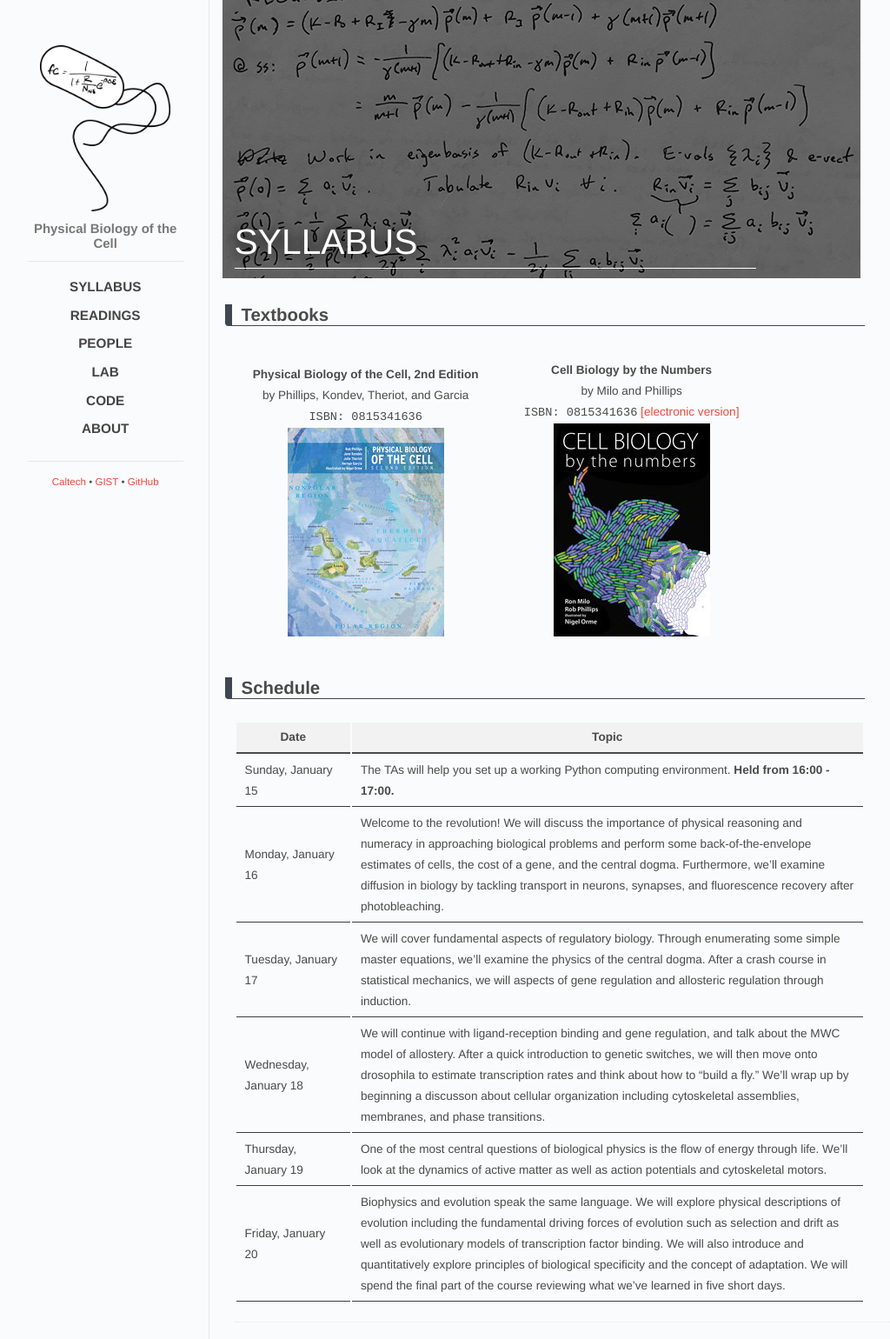
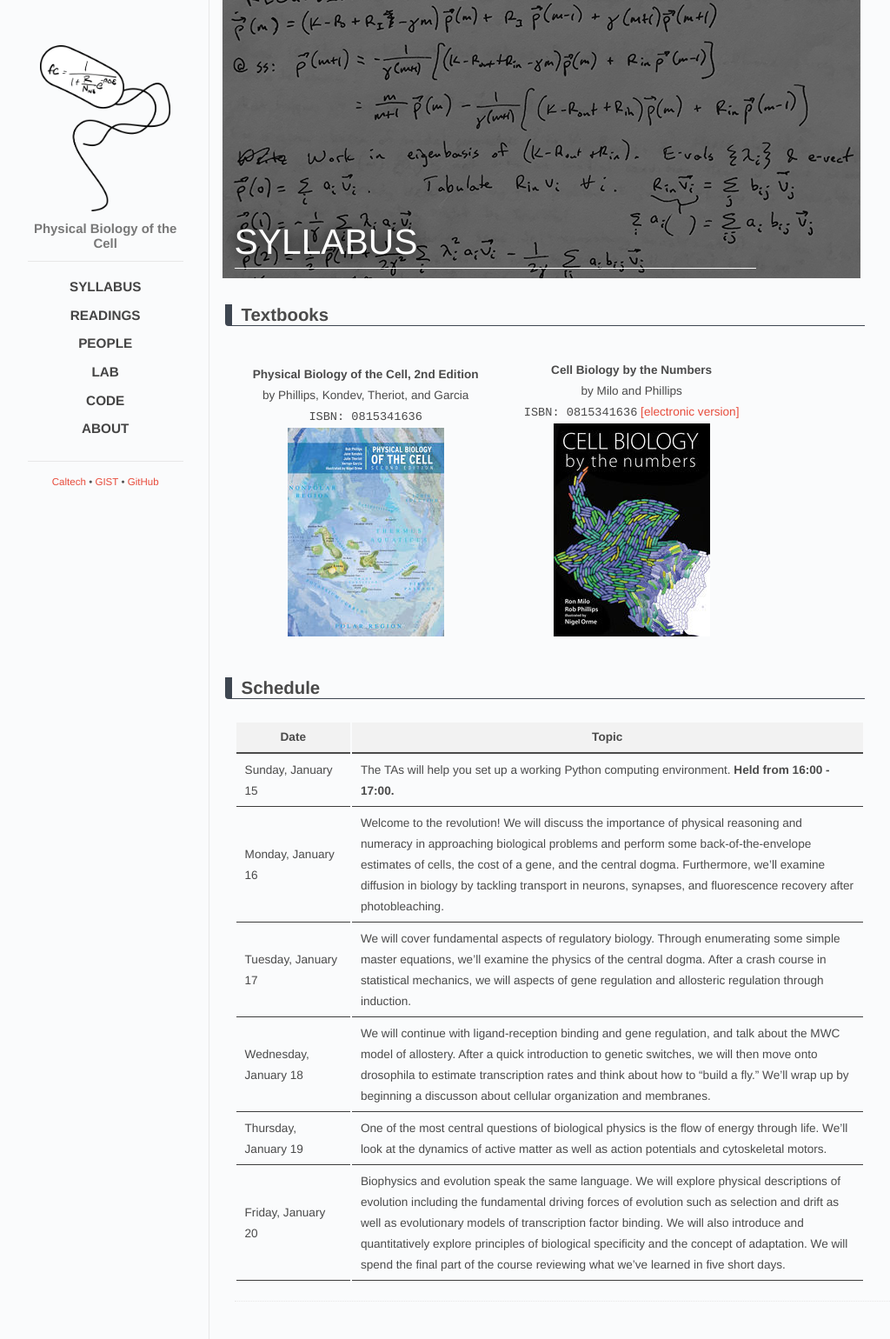
Before and after one commit to RPGroup-PBoC/gist_pboc_2017, a Jekyll site: the page built from _posts/2016-12-19-syllabus.md, in a window 1280 px wide. Shown: the whole page at 87% size, without its empty margins (118-1142 px from the left). Built offline with Jekyll 4.4.1, drawn with Linux system fonts in a browser that asks for light colours.

Commit message:
Update 2016-12-19-syllabus.md

```diff
--- a/_posts/2016-12-19-syllabus.md
+++ b/_posts/2016-12-19-syllabus.md
@@ -29,6 +29,6 @@ by Milo and Phillips <br/>
 |Sunday, January 15 | The TAs will help you set up a working Python computing environment. **Held from 16:00 - 17:00.** |
 |Monday, January 16 | Welcome to the revolution! We will discuss the importance of physical reasoning and numeracy in approaching biological problems and perform some back-of-the-envelope estimates of cells, the cost of a gene, and the central dogma.  Furthermore, we'll examine diffusion in biology by tackling transport in neurons, synapses, and fluorescence recovery after photobleaching.|
 | Tuesday, January 17 | We will cover fundamental aspects of regulatory biology. Through enumerating some simple master equations, we'll examine the physics of the central dogma. After a crash course in statistical mechanics, we will aspects of gene regulation and allosteric regulation through induction.|
-|Wednesday, January 18 | We will continue with ligand-reception binding and gene regulation, and talk about the MWC model of allostery. After a quick introduction to genetic switches, we will then move onto drosophila to estimate transcription rates and think about how to "build a fly." We’ll wrap up by beginning a discusson about cellular organization including cytoskeletal assemblies, membranes, and phase transitions.
+|Wednesday, January 18 | We will continue with ligand-reception binding and gene regulation, and talk about the MWC model of allostery. After a quick introduction to genetic switches, we will then move onto drosophila to estimate transcription rates and think about how to "build a fly." We’ll wrap up by beginning a discusson about cellular organization and membranes.
 |Thursday, January 19 |  One of the most central questions of biological physics is the flow of energy through life. We'll look at the dynamics of active matter as well as action potentials and cytoskeletal motors.|
 |Friday, January 20 | Biophysics and evolution speak the same language. We will explore physical descriptions of evolution including the fundamental driving forces of evolution such as selection and drift as well as evolutionary models of transcription factor binding. We will also introduce and quantitatively explore principles of biological specificity and the concept of adaptation. We will spend the final part of the course reviewing what we've learned in five short days. |
```
